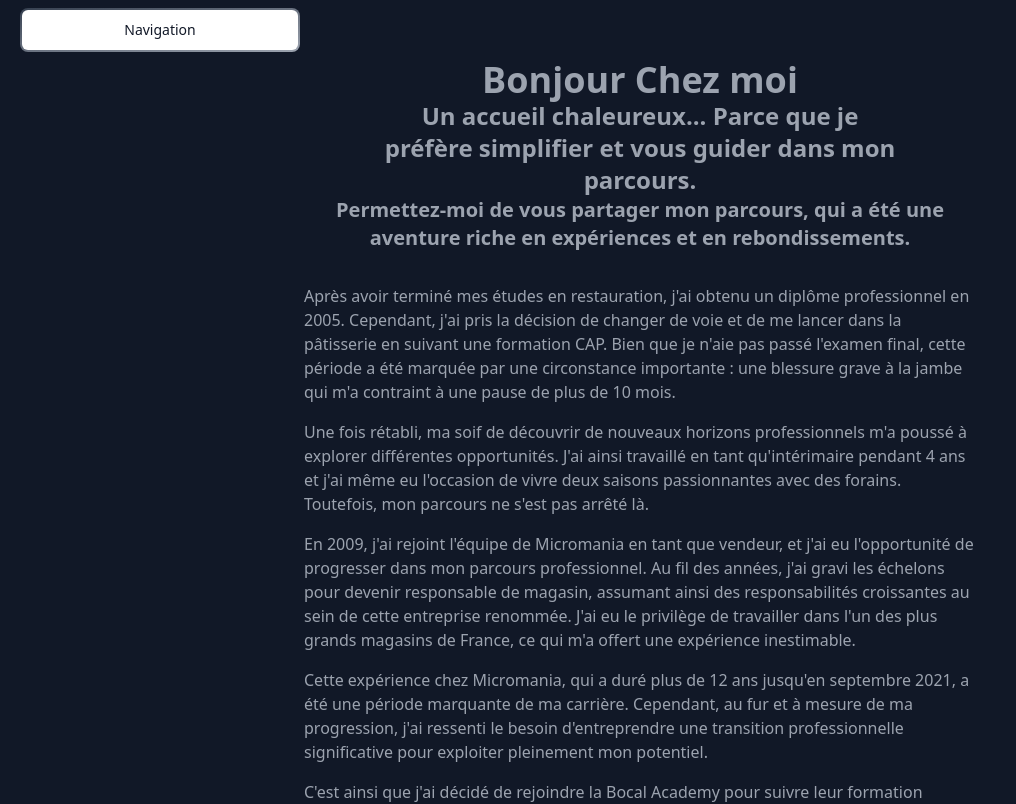
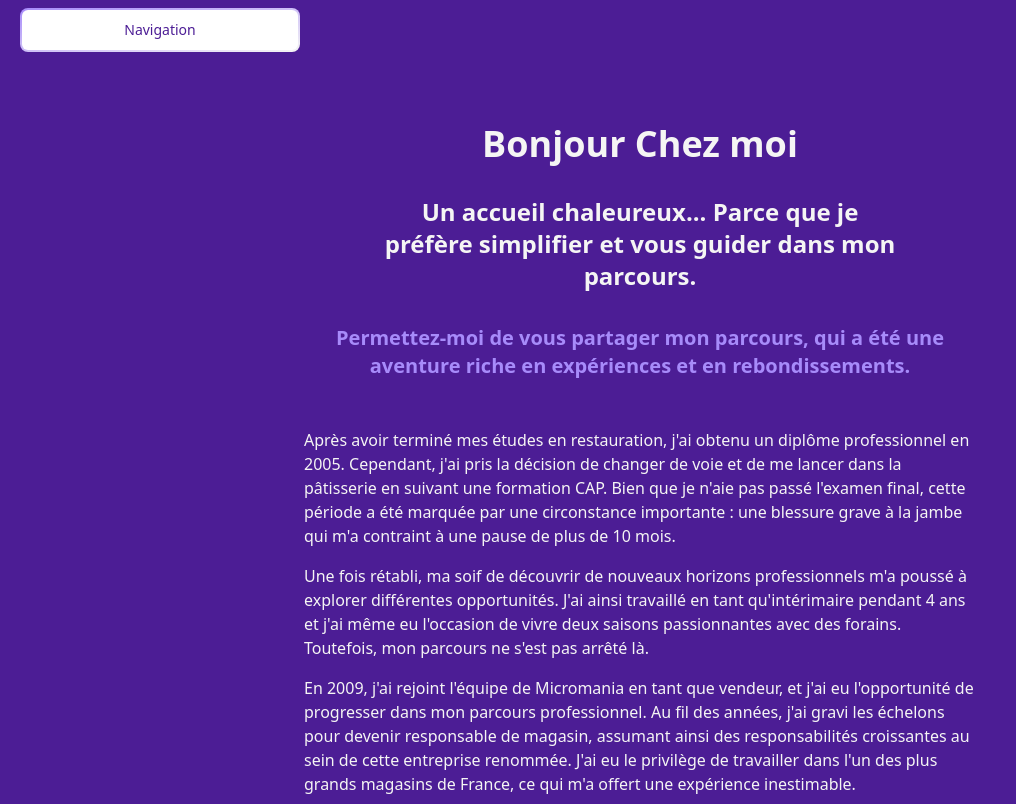
Before and after one commit to Robuchon/MaVitrine, a Vue app: page /home in a window 1280 px wide. Shown: the top 804 px of the page, without its empty margins (0-1016 px from the left). Built offline with nearby package versions, Linux system fonts and the light colour scheme; what prettier-plugin-tailwindcss would draw is missing.

Commit message:
mise en place du style général de la page

```diff
--- a/src/style.css
+++ b/src/style.css
@@ -2,28 +2,43 @@
 @tailwind components;
 @layer components {
     h1 {
-        @apply text-Primary text-4xl font-semibold
+        @apply text-Primary text-4xl font-semibold  mt-16
     }
     h2 {
-        @apply text-Primary text-3xl font-semibold
+        @apply text-Primary text-3xl font-semibold mt-8
     }
     h3 {
-        @apply text-Primary text-2xl font-semibold
+        @apply text-Primary text-2xl font-semibold mt-8
     }
     h4 {
-        @apply text-Primary text-xl font-semibold
+        @apply text-Secondary text-xl font-semibold mt-8
     }
     h5 {
-        @apply text-Primary text-base font-semibold
+        @apply text-Primary text-base font-semibold mt-8
     }
     h6 {
-        @apply text-Primary text-sm font-semibold
+        @apply text-Primary text-sm font-semibold mt-8
     }
     p {
-        @apply text-Primary text-base font-normal
+        @apply text-Primary text-base font-normal mt-4
     }
     a {
-        @apply text-Primary text-base font-normal underline hover:decoration-double underline-offset-2
+        @apply text-Primary text-base font-normal underline hover:decoration-double underline-offset-2 decoration-Secondary hover:decoration-Neutral
     }
 }
 @tailwind utilities;
+@layer utilities {
+    body::-webkit-scrollbar {
+      width: 10px; /* width of the entire scrollbar */
+    }
+
+    body::-webkit-scrollbar-track {
+      background: #4c1d95; /* color of the tracking area */
+    }
+
+    body::-webkit-scrollbar-thumb {
+      background-color: #f5f5f4; /* color of the scroll thumb */
+      border-radius: 20px; /* roundness of the scroll thumb */
+      border: 3px solid #a78bfa;
+    }
+  }
--- a/tailwind.config.cjs
+++ b/tailwind.config.cjs
@@ -4,10 +4,10 @@ module.exports = {
   theme: {
     extend: {
       colors: {
-        Primary: "#9ca3af",
-        Secondary: "#374151",
-        Accent: "#111827",
-        Neutral: "#f3f4f6",
+        Primary: "#f5f5f4",
+        Secondary: "#a78bfa",
+        Accent: "#4c1d95",
+        Neutral: "#D926AA",
         Info: "#67e8f9",
         Success: "#4ade80",
         Warning: "#FFC700",
```
